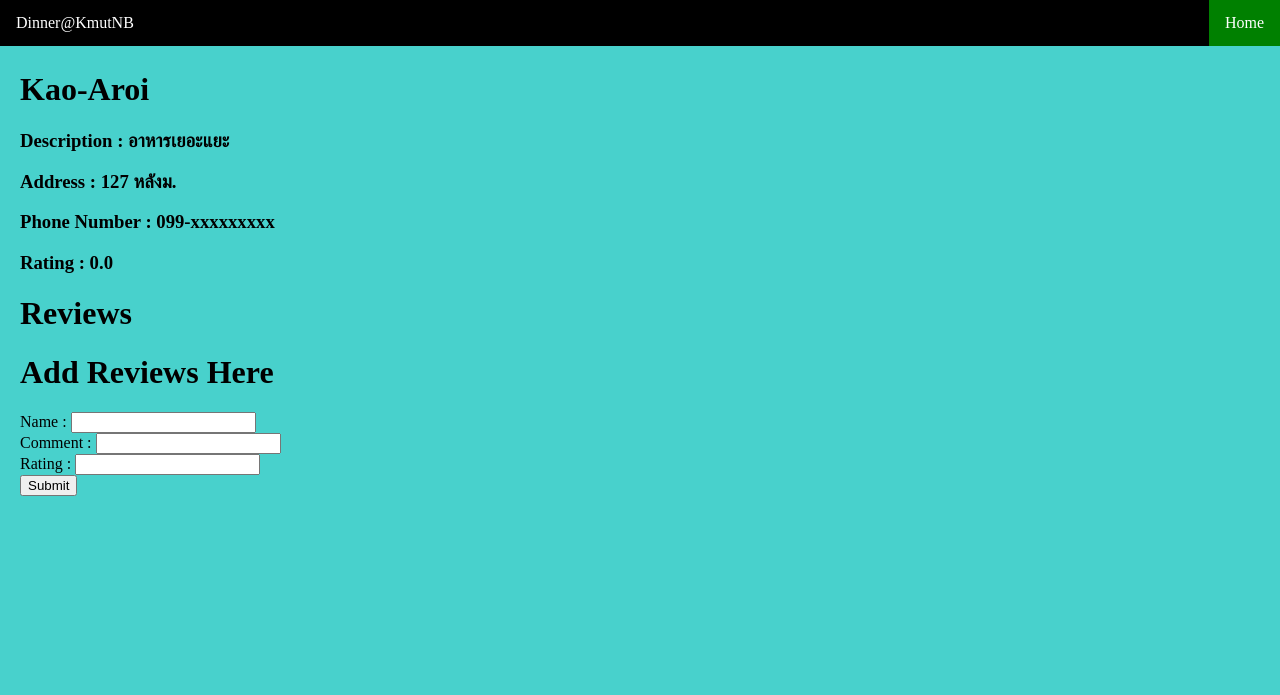
After one commit to thanapatkjm/webReview, a Django app: page /Review/res/1/ in a window 1280 px wide. The commit adds this page. Shown: the top 695 px of the page. Run offline with Django 3.2, Linux system fonts and the light colour scheme; data comes from the database, SQL or seed files in the repository; both versions use the stored data as it was after the commit.

Commit message:
Add Rating Function

```diff
--- a/webReview/models.py
+++ b/webReview/models.py
@@ -1,4 +1,5 @@
 from django.db import models
+from django.core.validators import MaxValueValidator, MinValueValidator
 
 class Restaurant(models.Model):
     name = models.TextField()
@@ -6,10 +7,15 @@ class Restaurant(models.Model):
     address = models.TextField()
     phone_num = models.TextField()
     Category = models.TextField()
-    rating = models.FloatField()
+    rating = models.FloatField(default = 0)
 
 class Reviews(models.Model):
     name = models.TextField()
     comment = models.TextField()
-    rating = models.FloatField()
+    rating = models.FloatField(validators=[MinValueValidator(1.0), MaxValueValidator(5.0)],)
     restau = models.ForeignKey(Restaurant,on_delete=models.CASCADE)
+
+# class
+# class Category(models.Model):
+#     name = models.TextField()
+#
--- /dev/null
+++ b/webReview/templates/rest.html
@@ -0,0 +1,74 @@
+<!DOCTYPE html>
+<html>
+<head>
+<style>
+body {margin:0;}
+
+ul {
+  list-style-type: none;
+  margin: 0;
+  padding: 0;
+  overflow: hidden;
+  background-color: black	;
+  position: fixed;
+  top: 0;
+  width: 100%;
+}
+
+li {
+  float: left;
+}
+
+li a {
+  display: block;
+  color: white;
+  text-align: center;
+  padding: 14px 16px;
+  text-decoration: none;
+}
+
+.rightmenu {
+  background-color: green;
+}
+</style>
+</head>
+<body>
+
+<ul>
+  <li><a href="#news">Dinner@KmutNB</a></li>
+  <li style="float:right"><a class="rightmenu" href="{% url 'review:home' %}">Home</a></li>
+
+</ul>
+
+<div style="padding:20px;margin-top:30px;background-color:#48D1CC	;height:1500px;">
+  <h1>{{rest_descrip.name}}</h1>
+  <h3>Description : {{rest_descrip.description}}</h3>
+  <h3>Address : {{rest_descrip.address}}</h3>
+  <h3>Phone Number : {{rest_descrip.phone_num}}</h3>
+  <h3>Rating : {{rest_descrip.rating}}
+  <h1></h1>
+  <h1>Reviews</h1>
+   {% for index in rev %}
+     <h3>comment : {{ forloop.counter }} </h3>
+     <h4>{{index.name}}</h4>
+     <h4>{{index.comment}}</h4>
+     <h4>{{index.rating}}</h4>
+   {% endfor %}
+
+  <h1></h1>
+  <h1></h1>
+  <h1>Add Reviews Here</h1>
+  <form action="{% url 'review:add_review' rest_descrip.id %}" method="post">
+    {% csrf_token %}
+    Name : <input type="TextInput" name="Rname" value=""></br>
+    Comment : <input type="TextInput" name="Rcomm" value=""></br>
+    Rating : <input type="TextInput" name="Rating" value=""></br>
+    <input type="submit" value="Submit">
+  </form>
+
+
+
+</div>
+
+</body>
+</html>
--- a/webReview/urls.py
+++ b/webReview/urls.py
@@ -1,9 +1,13 @@
 from django.urls import path
 from . import views
 
-app_name='animal'
+app_name='review'
 urlpatterns = [
     path('home/', views.home, name='home'),
+    path('add_rest/', views.add_rest, name='add_rest'),
+    path('creating/', views.creating, name='creating'),
+    path('res/<int:rest_id>/', views.res, name='res'),
+    path('add_review/<int:rest_id>', views.add_review, name='add_review'),
 ]
     # {% for name in latest_animal_name %}
     #     <li><a href="/animalSite/{{ Animal.id }}/">{{ name.animal_name }}</a></li>
--- a/webReview/views.py
+++ b/webReview/views.py
@@ -7,4 +7,36 @@ from django.urls import reverse
 from .models import Restaurant, Reviews
 
 def home(request):
-    return render(request,'home.html')
+    list_rest= Restaurant.objects.order_by("name")
+    return render(request,'home.html',{'list_rest':list_rest})
+
+def add_rest(request):
+    return render(request, 'add_rest.html')
+
+def creating(request):
+    add = Restaurant(name=request.POST['Rname'],description=request.POST['Rdes'],address=request.POST['Radd'],phone_num=request.POST['Rphone'],Category=request.POST['Rcate'])
+    add.save()
+    return HttpResponseRedirect(reverse('review:home'))
+
+def res(request,rest_id):
+    rest_descrip = get_object_or_404(Restaurant, pk=rest_id)
+    # try:
+    rev =  Reviews.objects.filter(restau=rest_id)
+# except:
+    # print('aaaaaaaaaaaaa')
+    # return render(request, 'rest.html',{'rest_descrip':rest_descrip})
+# else:
+    return render(request, 'rest.html',{'rest_descrip':rest_descrip,'rev':rev})
+    # return render(request, 'rest.html',{'rest_descrip':rest_descrip})
+
+def add_review(request,rest_id):
+    rest = Restaurant.objects.get(id=rest_id)
+    add = Reviews(name=request.POST['Rname'],comment=request.POST['Rcomm'],rating=request.POST['Rating'],restau=rest)
+    add.save()
+    fil = Reviews.objects.filter(restau=rest_id)
+    rate = 0
+    for i in range (Reviews.objects.filter(restau=rest_id,).count()) :
+        rate = rate + fil[i].rating
+    rest.rating=rate/Reviews.objects.filter(restau=rest_id,).count()
+    rest.save()
+    return HttpResponseRedirect(reverse('review:res', args=(rest_id,)))
```
Also changed, not shown: webReview/templates/add_rest.html (added, +61 -0 lines), webReview/templates/home.html (+8 -2 lines), db.sqlite3.
